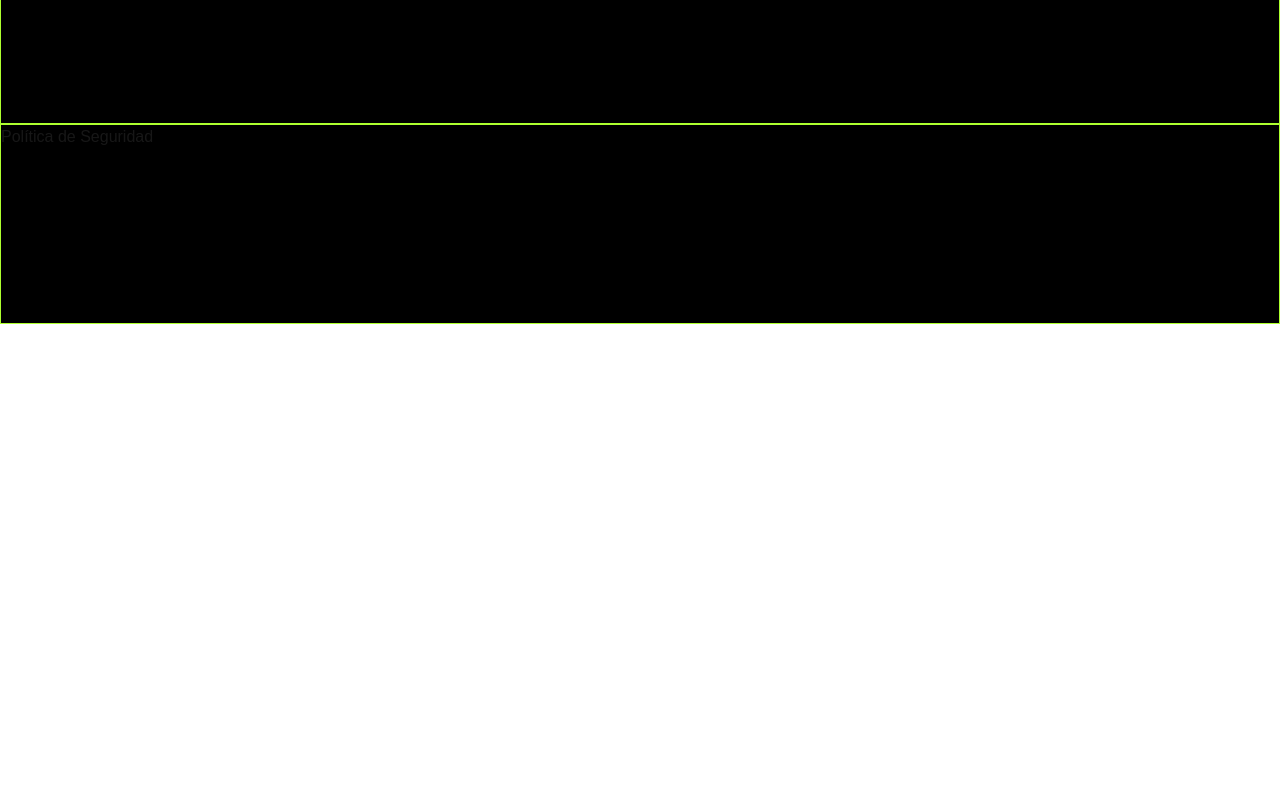
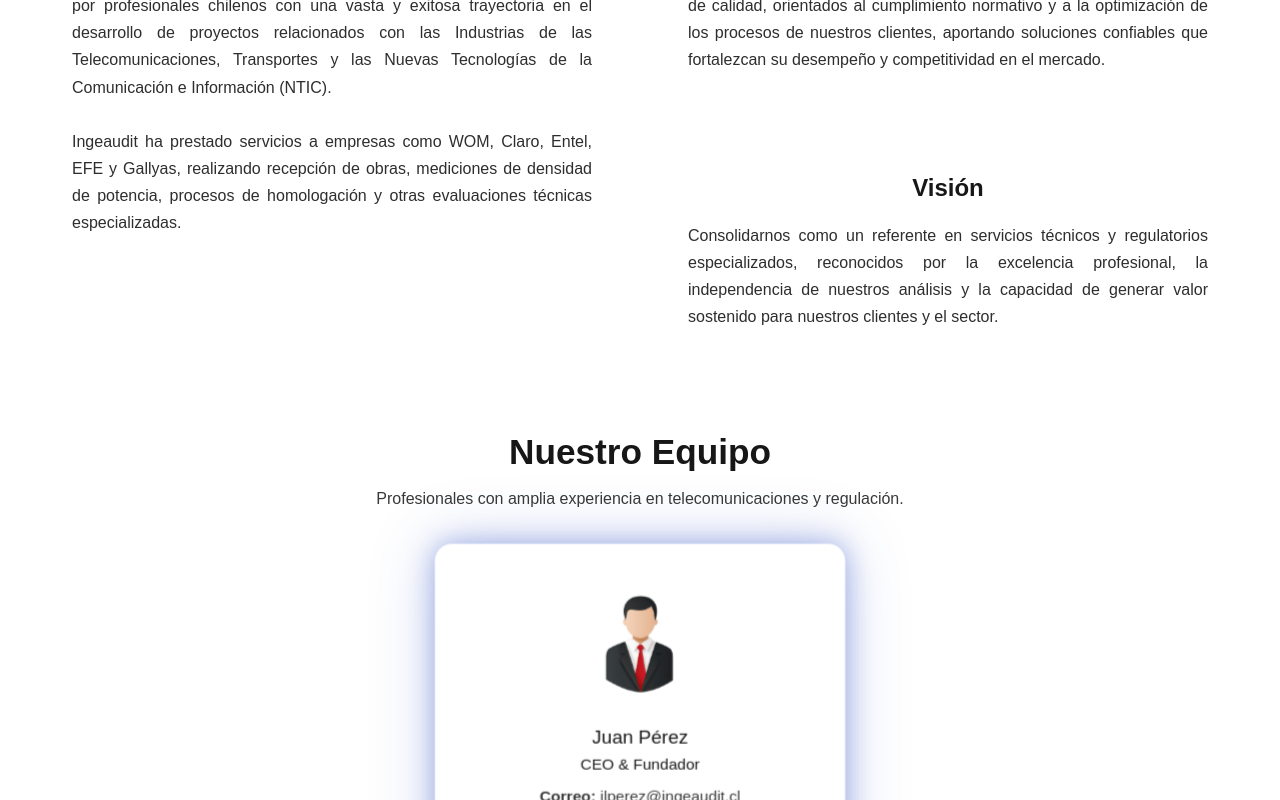
Before and after one commit to ingeaudit-coder/ingeaudit-website, a Next.js app: page /nosotros in a window 1280 px wide. Shown: the part 300-1100 px from the top of the page. Before the commit the page ends 800 px from the top, so only its background shows below. Built offline with nearby package versions, Linux system fonts and the light colour scheme.

Commit message:
Add files via upload

```diff
--- a/src/app/nosotros/page.tsx
+++ b/src/app/nosotros/page.tsx
@@ -1,8 +1,13 @@
+import Hero from "@/src/components/sections/Hero/Hero";
+import Team from "@/src/components/sections/Team/Team";
+
 const Nosotros =()=>{
     return(
         <>
-        <p>Sección Nostoros de Ingeaudit</p>
-        </>
+    <section >
+    <Team />
+    </section>
+    </>
     )
 }
 
--- /dev/null
+++ b/src/components/sections/Team/Team.module.css
@@ -0,0 +1,184 @@
+.section {
+  padding: 5rem 2rem;
+  background: linear-gradient(to bottom, var(--blue-primary), var(--blue-dark));
+  color: var(--foreground);
+  text-align: center;
+}
+
+.title {
+  font-size: 2.2rem;
+  font-weight: 700;
+  color: var(--gold-primary);
+}
+
+.subtitle {
+  margin-top: 0.5rem;
+  opacity: 0.85;
+}
+
+.infoContainer {
+  max-width: 1200px;
+  margin: 3rem auto 4rem;
+  display: grid;
+  grid-template-columns: 1fr 1fr;
+  gap: 2rem;
+  align-items: start;
+}
+
+.leftColumn {
+  display: flex;
+  flex-direction: column;
+  height: 100%;
+}
+
+.rightColumn {
+  display: flex;
+  flex-direction: column;
+  gap: 2rem;
+  height: 100%;
+}
+
+.infoBlock {
+  background: rgba(255, 255, 255, 0.06);
+  border: 1px solid var(--border-soft);
+  border-radius: 12px;
+  padding: 2rem;
+  backdrop-filter: blur(10px);
+  text-align: left;
+}
+
+.infoBlockLarge {
+  background: rgba(255, 255, 255, 0.06);
+  border: 1px solid var(--border-soft);
+  border-radius: 12px;
+  padding: 2rem;
+  backdrop-filter: blur(10px);
+  text-align: left;
+  height: 100%;
+  display: flex;
+  flex-direction: column;
+}
+
+.infoBlock h3,
+.infoBlockLarge h3 {
+  font-size: 1.5rem;
+  font-weight: 600;
+  color: var(--gold-primary);
+  margin-bottom: 1rem;
+  text-align: center;
+}
+
+.infoBlock p,
+.infoBlockLarge p {
+  font-size: 1rem;
+  line-height: 1.7;
+  opacity: 0.9;
+  text-align: justify;
+}
+
+@media (max-width: 768px) {
+  .infoContainer {
+    grid-template-columns: 1fr;
+  }
+}
+
+.divider {
+  width: 80px;
+  height: 3px;
+  background: var(--gold-primary);
+  margin: 3rem auto;
+  border-radius: 2px;
+}
+
+.grid {
+  margin-top: 3rem;
+  display: grid;
+  grid-template-columns: repeat(auto-fit, minmax(260px, 1fr));
+  gap: 2rem;
+}
+
+.card {
+  background: rgba(255, 255, 255, 0.04);
+  border: 1px solid var(--border-soft);
+  border-radius: 16px;
+  padding: 1.5rem;
+  backdrop-filter: blur(10px);
+  transition: transform 0.3s ease, box-shadow 0.3s ease;
+  box-shadow: 0 6px 18px rgba(60, 90, 200, 0.18); /* azul suave */
+}
+
+.card:hover {
+  transform: translateY(-6px);
+  box-shadow: 0 12px 35px rgba(60, 90, 200, 0.45); /* azul fuerte */
+}
+
+.imgBox {
+  position: relative;
+  width: 110px;
+  height: 110px;
+  margin: 0 auto 1rem;
+  border-radius: 50%;
+  overflow: hidden;
+  border: 2px solid var(--gold-primary);
+}
+
+.img {
+  object-fit: cover;
+}
+
+.card h3 {
+  margin-top: 0.5rem;
+  font-size: 1.1rem;
+}
+
+.card span {
+  color: var(--gold-primary);
+  font-size: 0.9rem;
+}
+
+.card p {
+  margin-top: 0.5rem;
+  font-size: 0.9rem;
+  opacity: 0.85;
+}
+
+.ceoWrapper {
+  width: 100%;
+  display: flex;
+  justify-content: center;
+  align-items: center;
+  margin: 3rem 0 5rem;
+}
+
+.ceoCard {
+  width: 100%;
+  max-width: 380px;
+  padding: 2.5rem 2rem;
+  border: 2px solid var(--blue-primary);
+  box-shadow:
+    0 0 25px rgba(60, 90, 200, 0.45),
+    0 0 60px rgba(60, 90, 200, 0.25);
+  transform: scale(1.08);
+  transition: transform 0.3s ease, box-shadow 0.3s ease;
+}
+
+.ceoCard:hover {
+  transform: scale(1.12) translateY(-6px);
+  box-shadow:
+    0 0 35px rgba(60, 90, 255, 0.7),
+    0 0 90px rgba(60, 90, 255, 0.45);
+}
+
+.linkedinBtn {
+  display: flex;
+  justify-content: center;
+  align-items: center;
+  margin: 1rem auto 0;
+  opacity: 0.8;
+  transition: opacity 0.2s ease, transform 0.2s ease;
+}
+
+.linkedinBtn:hover {
+  opacity: 1;
+  transform: scale(1.1);
+}
--- /dev/null
+++ b/src/components/sections/Team/Team.tsx
@@ -0,0 +1,210 @@
+import Image from "next/image";
+import styles from "./Team.module.css";
+
+type TeamMember = {
+  id: number;
+  name: string;
+  role: string;
+  email: string;
+  seniority: string;
+  img: string;
+  isCEO?: boolean;
+  linkedin?: string;
+};
+
+const team: TeamMember[] = [
+  {
+    id: 1,
+    name: "Juan Pérez",
+    role: "CEO & Fundador",
+    email: "jlperez@ingeaudit.cl",
+    seniority: "20 años en la empresa",
+    img: "/personal0.png",
+    isCEO: true,
+    linkedin:
+      "https://www.linkedin.com/in/juan-luis-perez-moraga-3b6b851b/?originalSubdomain=cl",
+  },
+  {
+    id: 2,
+    name: "Alberto Millan",
+    role: "Encargado de",
+    email: "alberto.millan@ingeaudit.cl",
+    seniority: "10 años en la empresa",
+    img: "/personal0.png",
+  },
+  {
+    id: 3,
+    name: "Hector Novoa",
+    role: "Encargado de",
+    email: "hector.novoa@ingeaudit.cl",
+    seniority: "10 años en la empresa",
+    img: "/personal0.png",
+  },
+  {
+    id: 4,
+    name: "Camila Valencia",
+    role: "Encargado de",
+    email: "camila.valencia@ingeaudit.cl",
+    seniority: "10 años en la empresa",
+    img: "/personal1.png",
+  },
+  {
+    id: 5,
+    name: "Javier Cerda",
+    role: "Supervisor de Terreno",
+    email: "javier.cerda@ingeaudit.cl",
+    seniority: "2 años en la empresa",
+    img: "/personal0.png",
+  },
+  {
+    id: 6,
+    name: "Erick Barrios",
+    role: "Supervisor de Terreno",
+    email: "erick.barrios@ingeaudit.cl",
+    seniority: "2 años en la empresa",
+    img: "/personal0.png",
+  },
+  {
+    id: 7,
+    name: "Ruben Tapia",
+    role: "Supervisor de Terreno",
+    email: "ruben.tapia@ingeaudit.cl",
+    seniority: "2 años en la empresa",
+    img: "/personal0.png",
+  },
+  {
+    id: 8,
+    name: "Carola Menjiba",
+    role: "Supervisor de Terreno",
+    email: "carola.menjiba@ingeaudit.cl",
+    seniority: "2 años en la empresa",
+    img: "/personal1.png",
+  },
+  {
+    id: 9,
+    name: "Felipe Tapia",
+    role: "Supervisor de Terreno",
+    email: "felipe.tapia@ingeaudit.cl",
+    seniority: "2 años en la empresa",
+    img: "/personal0.png",
+  },
+];
+
+export default function Team() {
+  const ceo = team.find((p) => p.isCEO);
+  const staff = team.filter((p) => !p.isCEO);
+
+  return (
+    <section className={styles.section}>
+      <h2 className={styles.title}>Nosotros</h2>
+
+      {/* Información Corporativa */}
+      <div className={styles.infoContainer}>
+        {/* Columna Izquierda: Quiénes Somos */}
+        <div className={styles.leftColumn}>
+          <div className={styles.infoBlockLarge}>
+            <h3>¿Quiénes Somos?</h3>
+            <p>
+              INGEAUDIT Ltda. es una Consultora creada el año 2004 y conformada
+              por profesionales chilenos con una vasta y exitosa trayectoria en
+              el desarrollo de proyectos relacionados con las Industrias de las
+              Telecomunicaciones, Transportes y las Nuevas Tecnologías de la
+              Comunicación e Información (NTIC).
+              <br />
+              <br />
+              Ingeaudit ha prestado servicios a empresas como WOM, Claro, Entel,
+              EFE y Gallyas, realizando recepción de obras, mediciones de
+              densidad de potencia, procesos de homologación y otras
+              evaluaciones técnicas especializadas.
+            </p>
+          </div>
+        </div>
+
+        {/* Columna Derecha: Misión y Visión */}
+        <div className={styles.rightColumn}>
+          <div className={styles.infoBlock}>
+            <h3>Misión</h3>
+            <p>
+              Entregar servicios de auditoría y consultoría técnica con altos
+              estándares de calidad, orientados al cumplimiento normativo y a la
+              optimización de los procesos de nuestros clientes, aportando
+              soluciones confiables que fortalezcan su desempeño y
+              competitividad en el mercado.
+            </p>
+          </div>
+
+          <div className={styles.infoBlock}>
+            <h3>Visión</h3>
+            <p>
+              Consolidarnos como un referente en servicios técnicos y
+              regulatorios especializados, reconocidos por la excelencia
+              profesional, la independencia de nuestros análisis y la capacidad
+              de generar valor sostenido para nuestros clientes y el sector.
+            </p>
+          </div>
+        </div>
+      </div>
+      <h2 className={styles.title}>Nuestro Equipo</h2>
+      <p className={styles.subtitle}>
+        Profesionales con amplia experiencia en telecomunicaciones y regulación.
+      </p>
+      {/* CEO centrado */}
+      {ceo && (
+        <div className={styles.ceoWrapper}>
+          <article className={`${styles.card} ${styles.ceoCard}`}>
+            <div className={styles.imgBox}>
+              <Image src={ceo.img} alt={ceo.name} fill className={styles.img} />
+            </div>
+
+            <h3>{ceo.name}</h3>
+            <span>{ceo.role}</span>
+
+            <p>
+              <strong>Correo:</strong> {ceo.email}
+            </p>
+            <p>
+              <strong>Antigüedad:</strong> {ceo.seniority}
+            </p>
+            {ceo.linkedin && (
+              <a
+                href={ceo.linkedin}
+                target="_blank"
+                rel="noopener noreferrer"
+                className={styles.linkedinBtn}
+                aria-label="LinkedIn CEO"
+              >
+                <Image
+                  src="/linkedin.png"
+                  alt="LinkedIn"
+                  width={70}
+                  height={70}
+                />
+              </a>
+            )}
+          </article>
+        </div>
+      )}
+
+      {/* Resto del equipo */}
+      <div className={styles.grid}>
+        {staff.map((p) => (
+          <article key={p.id} className={styles.card}>
+            <div className={styles.imgBox}>
+              <Image src={p.img} alt={p.name} fill className={styles.img} />
+            </div>
+
+            <h3>{p.name}</h3>
+            <span>{p.role}</span>
+
+            <p>
+              <strong>Correo:</strong> {p.email}
+            </p>
+            <p>
+              <strong>Antigüedad:</strong> {p.seniority}
+            </p>
+          </article>
+        ))}
+      </div>
+    </section>
+  );
+}
```
Also changed, not shown: public/personal0.png (added), public/personal1.jpeg (added).
